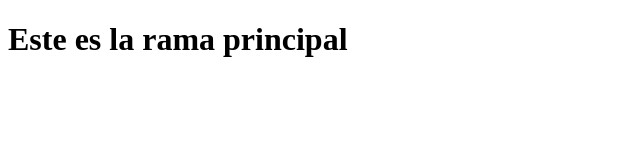
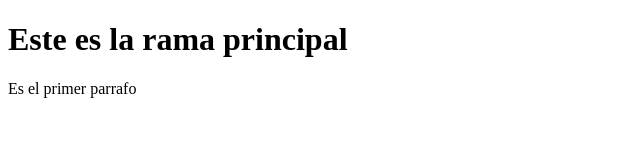
Before and after one commit to fsialer/git_control, a plain HTML site: page index.html in a window 1280 px wide. Shown: the whole page, without its empty margins (0-640 px from the left). Drawn offline with Linux system fonts and the light colour scheme.

Commit message:
creacion de primer parrafo

```diff
--- a/index.html
+++ b/index.html
@@ -10,6 +10,7 @@
 
 <body>
     <h1>Este es la rama principal</h1>
+    <p>Es el primer parrafo</p>
 </body>
 
 </html>
```
